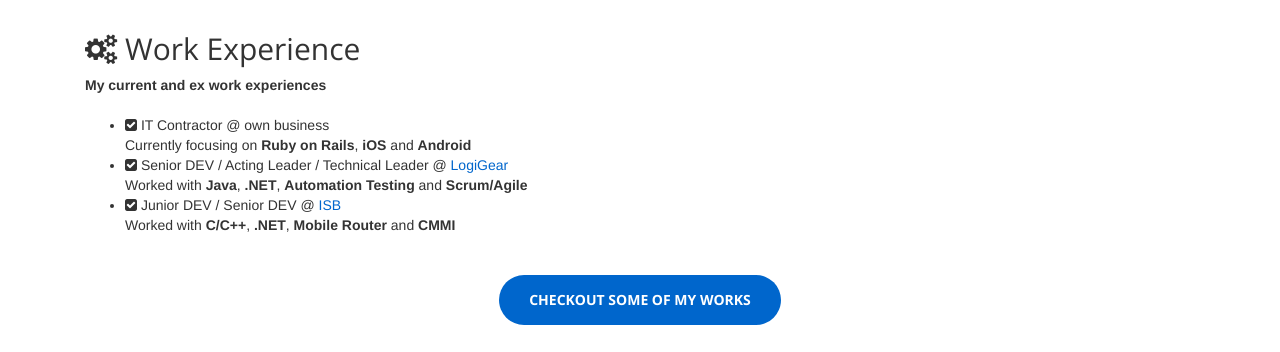
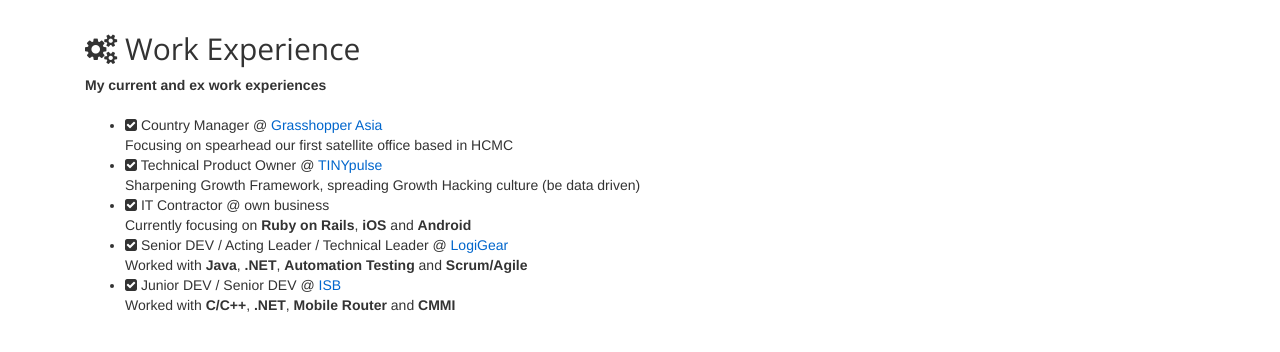
Before and after one commit to huydangquoc/huydang, a plain HTML site: page index.html in a window 1280 px wide. Shown: the part 2236-2588 px from the top of the page. Drawn offline with nearby package versions, Linux system fonts and the light colour scheme.

Commit message:
update exp

```diff
--- a/index.html
+++ b/index.html
@@ -153,6 +153,10 @@
                 <h2><i class="fa fa-cogs"></i> Work Experience</h2>
                 <p><small><strong>My current and ex work experiences</strong></small></p>
                 <ul>
+                    <li><i class="fa fa-check-square"></i> Country Manager &#64; <a href="https://grasshopperasia.com/" target="_blank">Grasshopper Asia</a></li>
+                    Focusing on spearhead our first satellite office based in HCMC
+                    <li><i class="fa fa-check-square"></i> Technical Product Owner &#64; <a href="https://www.tinypulse.com/" target="_blank">TINYpulse</a></li>
+                    Sharpening Growth Framework, spreading Growth Hacking culture (be data driven)
                     <li><i class="fa fa-check-square"></i> IT Contractor &#64; own business</li>
                     Currently focusing on <b>Ruby on Rails</b>, <b>iOS</b> and <b>Android</b>
                     <li><i class="fa fa-check-square"></i> Senior DEV / Acting Leader / Technical Leader &#64; <a href="http://logigear.com/" target="_blank">LogiGear</a></li>
```
